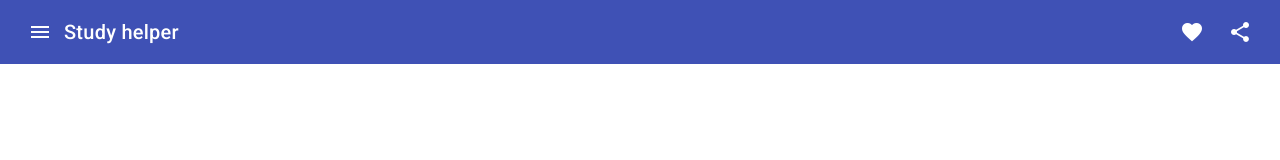
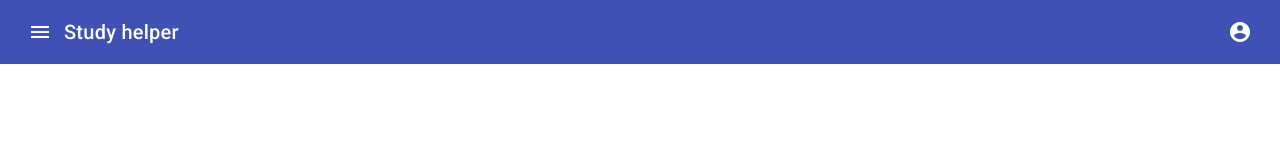
Before and after one commit to NawrockiMateusz/study-helper, an Angular app: page / in a window 1280 px wide. Shown: the top 160 px of the page. Built offline with nearby package versions, Linux system fonts and the light colour scheme.

Commit message:
Deleted old icons and added account_user icon.

```diff
--- a/src/app/header/header.component.html
+++ b/src/app/header/header.component.html
@@ -5,9 +5,6 @@
     <span>Study helper</span>
     <span class="header-spacer"></span>
     <button mat-icon-button>
-        <mat-icon>favorite</mat-icon>
-    </button>
-    <button mat-icon-button>
-        <mat-icon>share</mat-icon>
+        <mat-icon>account_circle</mat-icon>
     </button>
 </mat-toolbar>
```
